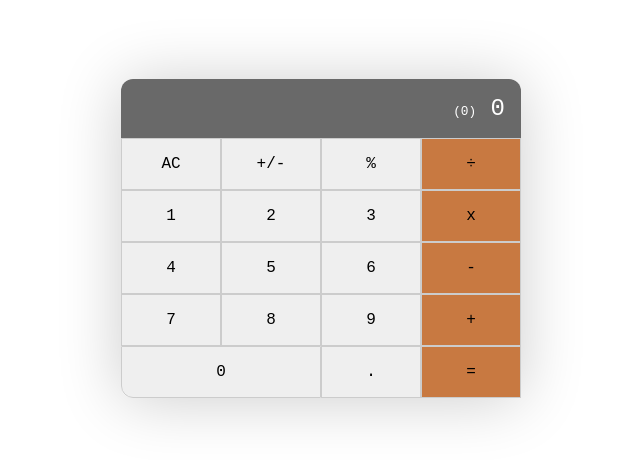
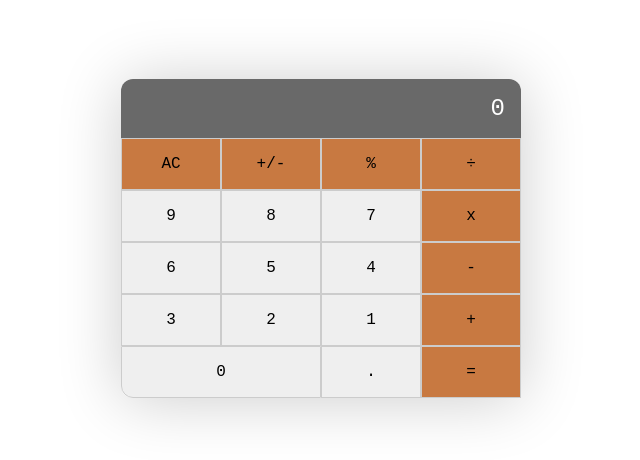
Before and after one commit to alexpuente0/mathmagicians, a React (Create React App) app: page / in a window 1280 px wide. Shown: the part 178-638 px from the top of the page, without its empty margins (319-959 px from the left). Built offline with nearby package versions, Linux system fonts and the light colour scheme.

Commit message:
Refactor calculator for funcitonality
used the logic provided by microverse

```diff
--- a/src/components/calculator.js
+++ b/src/components/calculator.js
@@ -1,47 +1,93 @@
 import React from 'react';
+import calculate from '../logic/calculate';
+import Button from './button';
 
 export default class Calculator extends React.Component {
   constructor(props) {
     super(props);
-    this.state = {};
+    this.state = {
+      calc: {},
+    };
+    this.operatorsR = ['÷', 'x', '-', '+', '='];
+    this.operatorsM = ['AC', '+/-', '%'];
+    this.handleClick = this.handleClick.bind(this);
+  }
+
+  componentDidMount() {
+    this.setState({
+      calc: {
+        total: null,
+        next: null,
+        operation: null,
+      },
+    });
+  }
+
+  handleClick(buttonName) {
+    this.setState((state) => ({
+      calc: calculate(state.calc, buttonName),
+    }));
+  }
+
+  createNum() {
+    this.input = [];
+
+    for (let i = 9; i > -1; i -= 1) {
+      this.input.push(
+        <Button
+          key={`${i}`}
+          classN="btn num_btn"
+          value={`${i}`}
+          handleClick={this.handleClick}
+        />,
+      );
+    }
+    return this.input;
+  }
+
+  createOperations(operations) {
+    this.operationsContainer = [];
+    operations.forEach((operation) => {
+      this.operationsContainer.push(
+        <Button
+          key={operation}
+          classN="btn op_btn"
+          value={operation}
+          handleClick={this.handleClick}
+        />,
+      );
+    });
+    return this.operationsContainer;
   }
 
   render() {
+    const { calc } = this.state;
+    const { total, next } = calc;
     return (
       <div className="calculator">
         <div className="calc_display">
-          <span className="calc_temp">(0)</span>
-          <span className="calc_value"> 0 </span>
+          <span className="calc_value">
+            {' '}
+            {next || total || '0'}
+          </span>
         </div>
 
         <div className="calc_keys">
           <div className="operators rSide">
-            <button type="button" className="btn op_btn"> ÷ </button>
-            <button type="button" className="btn op_btn"> x </button>
-            <button type="button" className="btn op_btn"> - </button>
-            <button type="button" className="btn op_btn"> + </button>
-            <button type="button" className="btn op_btn"> = </button>
+            {this.createOperations(this.operatorsR)}
           </div>
 
           <div className="operators modif">
-            <button type="button" className="btn mod_btn"> AC </button>
-            <button type="button" className="btn mod_btn"> +/- </button>
-            <button type="button" className="btn mod_btn"> % </button>
+            {this.createOperations(this.operatorsM)}
           </div>
 
           <div className="numbers">
-
-            <button type="button" className="btn num_btn"> 1 </button>
-            <button type="button" className="btn num_btn"> 2 </button>
-            <button type="button" className="btn num_btn"> 3 </button>
-            <button type="button" className="btn num_btn"> 4 </button>
-            <button type="button" className="btn num_btn"> 5 </button>
-            <button type="button" className="btn num_btn"> 6 </button>
-            <button type="button" className="btn num_btn"> 7 </button>
-            <button type="button" className="btn num_btn"> 8 </button>
-            <button type="button" className="btn num_btn"> 9 </button>
-            <button type="button" className="btn num_btn"> 0 </button>
-            <button type="button" className="btn mod_btn"> . </button>
+            {this.createNum()}
+            <Button
+              classN="btn num_btn"
+              value="."
+              handleClick={this.handleClick}
+            />
           </div>
         </div>
       </div>
```
